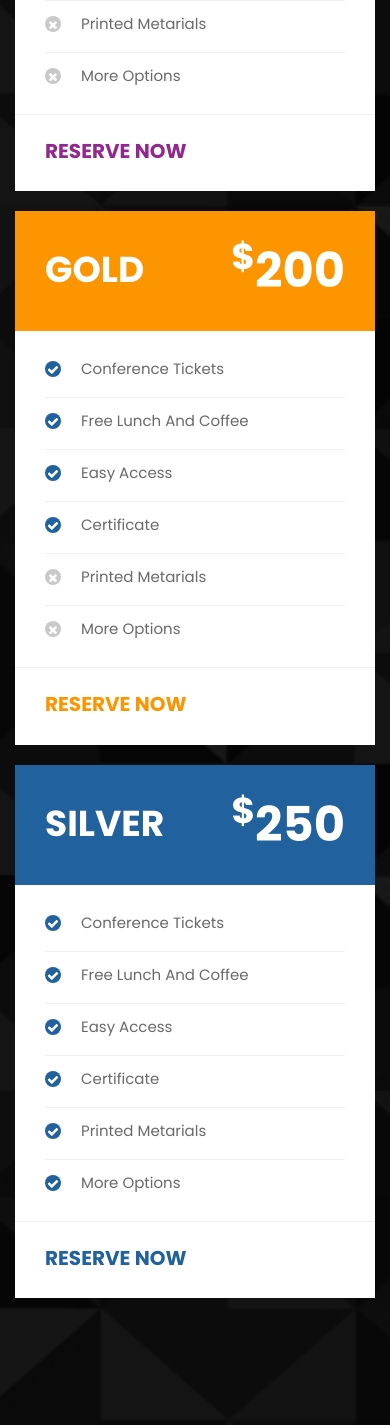
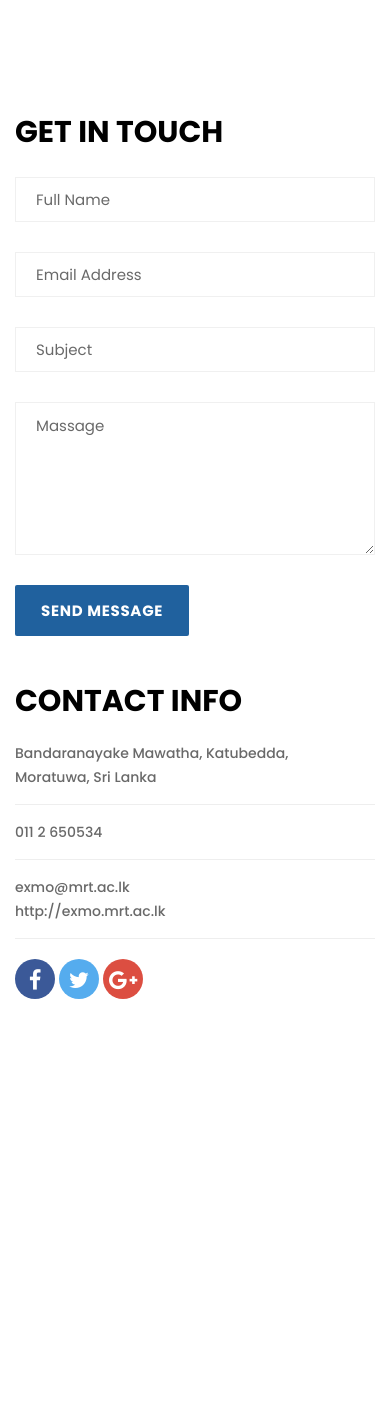
Before and after one commit to exmolk/exmolk.github.io, a PHP site: page / in a window 390 px wide. Shown: the part 1985-3410 px from the top of the page. After the commit the page ends 2984 px from the top, so only its background shows below. Run offline with PHP 8.4, Linux system fonts and the light colour scheme; some libraries are stand-ins or nearby versions.

Commit message:
change main page

```diff
--- a/header.php
+++ b/header.php
@@ -32,7 +32,7 @@
                 </ul>
               </li>
               <!--<li><a href="#schedule">Schedule</a></li>-->
-              <li><a href="index.php#partner">Become a partner</a></li>
+              <!--<li><a href="index.php#partner">Become a partner</a></li>-->
               <li><a href="index.php#contact">Contact</a></li>
             </ul>
           </div><!-- /.navbar-collapse -->
--- a/index.php
+++ b/index.php
@@ -8,6 +8,31 @@
   <?php
     include("header.php");
   ?>
+
+
+
+    <!-- About start here -->
+    <section class="about about-two">
+      <div class="container">
+        <div class="row">
+          <!--<div class="col-md-4 col-sm-12 col-xs-12">
+
+          </div>-->
+          <div class="col-md-12 col-sm-12 col-xs-12">
+            <div class="content">
+              <div class="section-header">
+                <div class="image">
+              <img src="images/logo_large.png" alt="about iamge" class="img-responsive">
+            </div>
+              </div>
+
+            </div>
+          </div>
+        </div>
+
+      </div><!-- container -->
+    </section>
+    <!-- About end here -->
 
 
     <!-- banner start here-->
@@ -25,9 +50,14 @@
         <li><span>Image 05</span><div></div></li>
         <li><span>Image 06</span><div></div></li>-->
       </ul>
+      <!--<div class="content-right" style="background-color:rgba(0,0,0,0)">
+
+        </div>-->
+
 
       <div class="banner-overlay">
         <div class="banner-content">
+
 
           <div id="clockdiv">
             <div class="clock-item">
@@ -65,6 +95,7 @@
     <!-- banner end here -->
 
 
+
     <!-- About start here -->
     <section id="about" class="about about-two">
       <div class="container">
@@ -75,20 +106,21 @@
           <div class="col-md-12 col-sm-12 col-xs-12">
             <div class="content padding-120">
               <div class="section-header">
-                <h2>About Exmo 2017</h2>
+                <h2>Exmo 2017</h2>
                 <p><em>Zenith of Innovation & Excellence</em></p>
                 <div class="image">
-              <img src="images/logo_large.png" alt="about iamge" class="img-responsive">
+              <!--<img src="images/logo_large.png" alt="about iamge" class="img-responsive">-->
             </div>
               </div>
               <p>University of Moratuwa – Faculty of engineering proudly presents Exmo 2017 -
                  the majestic engineering and technological exhibition of the era which will soon be open to the public,
                  industrial professionals and school children. A massive collection of innovative ideas, research projects,
                  design projects and student inventions is to be expected.</p>
-              <ul class="about-button">
+              <!--<ul class="about-button">
                 <li><a href="#" class="default-button">read more</a></li>
+              </ul>-->
+
                 <!--<li><a href="#" class="default-button">buy ticket</a></li>-->
-              </ul>
             </div>
           </div>
         </div>
@@ -96,82 +128,6 @@
       </div><!-- container -->
     </section>
     <!-- About end here -->
-
-    <!-- Sponsor start here -->
-    <section class="pricing">
-      <div class="overlay">
-        <div class="container">
-          <div class="section-header text-center">
-            <h3>Sponsors</h3>
-          </div>
-          <div class="pricing-items">
-            <div class="row">
-              <div class="col-md-4 col-sm-6 col-xs-12">
-                <div class="pricing-item first">
-                  <div class="pricing-header">
-                    <h3 class="name">Platinum</h3>
-                    <h2 class="amount"><sup>$</sup>100</h2>
-                  </div><!-- pricing-header -->
-                  <div class="pricing-options">
-                    <p><span><i class="fa fa-check" aria-hidden="true"></i></span>Conference Tickets</p>
-                    <p><span><i class="fa fa-check" aria-hidden="true"></i></span>Free Lunch And Coffee</p>
-                    <p><span><i class="fa fa-check" aria-hidden="true"></i></span>Easy Access</p>
-                    <p><span class="off"><i class="fa fa-times" aria-hidden="true"></i></span>Certificate</p>
-                    <p><span class="off"><i class="fa fa-times" aria-hidden="true"></i></span>Printed Metarials</p>
-                    <p><span class="off"><i class="fa fa-times" aria-hidden="true"></i></span>More Options</p>
-                  </div><!-- pricing-options -->
-
-                  <div class="pricing-button">
-                    <a href="#">Reserve now</a>
-                  </div>
-                </div>
-              </div><div class="col-md-4 col-sm-6 col-xs-12">
-                <div class="pricing-item second">
-                  <div class="pricing-header">
-                    <h3 class="name">Gold</h3>
-                    <h2 class="amount"><sup>$</sup>200</h2>
-                  </div><!-- pricing-header -->
-                  <div class="pricing-options">
-                    <p><span><i class="fa fa-check" aria-hidden="true"></i></span>Conference Tickets</p>
-                    <p><span><i class="fa fa-check" aria-hidden="true"></i></span>Free Lunch And Coffee</p>
-                    <p><span><i class="fa fa-check" aria-hidden="true"></i></span>Easy Access</p>
-                    <p><span><i class="fa fa-check" aria-hidden="true"></i></span>Certificate</p>
-                    <p><span class="off"><i class="fa fa-times" aria-hidden="true"></i></span>Printed Metarials</p>
-                    <p><span class="off"><i class="fa fa-times" aria-hidden="true"></i></span>More Options</p>
-                  </div><!-- pricing-options -->
-
-                  <div class="pricing-button">
-                    <a href="#">Reserve now</a>
-                  </div>
-                </div>
-              </div>
-              <div class="col-md-4 col-sm-6 col-xs-12">
-                <div class="pricing-item third">
-                  <div class="pricing-header">
-                    <h3 class="name">Silver</h3>
-                    <h2 class="amount"><sup>$</sup>250</h2>
-                  </div><!-- pricing-header -->
-                  <div class="pricing-options">
-                    <p><span><i class="fa fa-check" aria-hidden="true"></i></span>Conference Tickets</p>
-                    <p><span><i class="fa fa-check" aria-hidden="true"></i></span>Free Lunch And Coffee</p>
-                    <p><span><i class="fa fa-check" aria-hidden="true"></i></span>Easy Access</p>
-                    <p><span><i class="fa fa-check" aria-hidden="true"></i></span>Certificate</p>
-                    <p><span><i class="fa fa-check" aria-hidden="true"></i></span>Printed Metarials</p>
-                    <p><span><i class="fa fa-check" aria-hidden="true"></i></span>More Options</p>
-                  </div><!-- pricing-options -->
-
-                  <div class="pricing-button">
-                    <a href="#">Reserve now</a>
-                  </div>
-                </div>
-              </div>
-            </div><!-- row -->
-          </div><!-- pricing items -->
-
-        </div><!-- container -->
-      </div><!-- overlay -->
-    </section><!-- pricing -->
-    <!-- Sponsor end here -->
 
 
     <!-- Map start here -->
```
